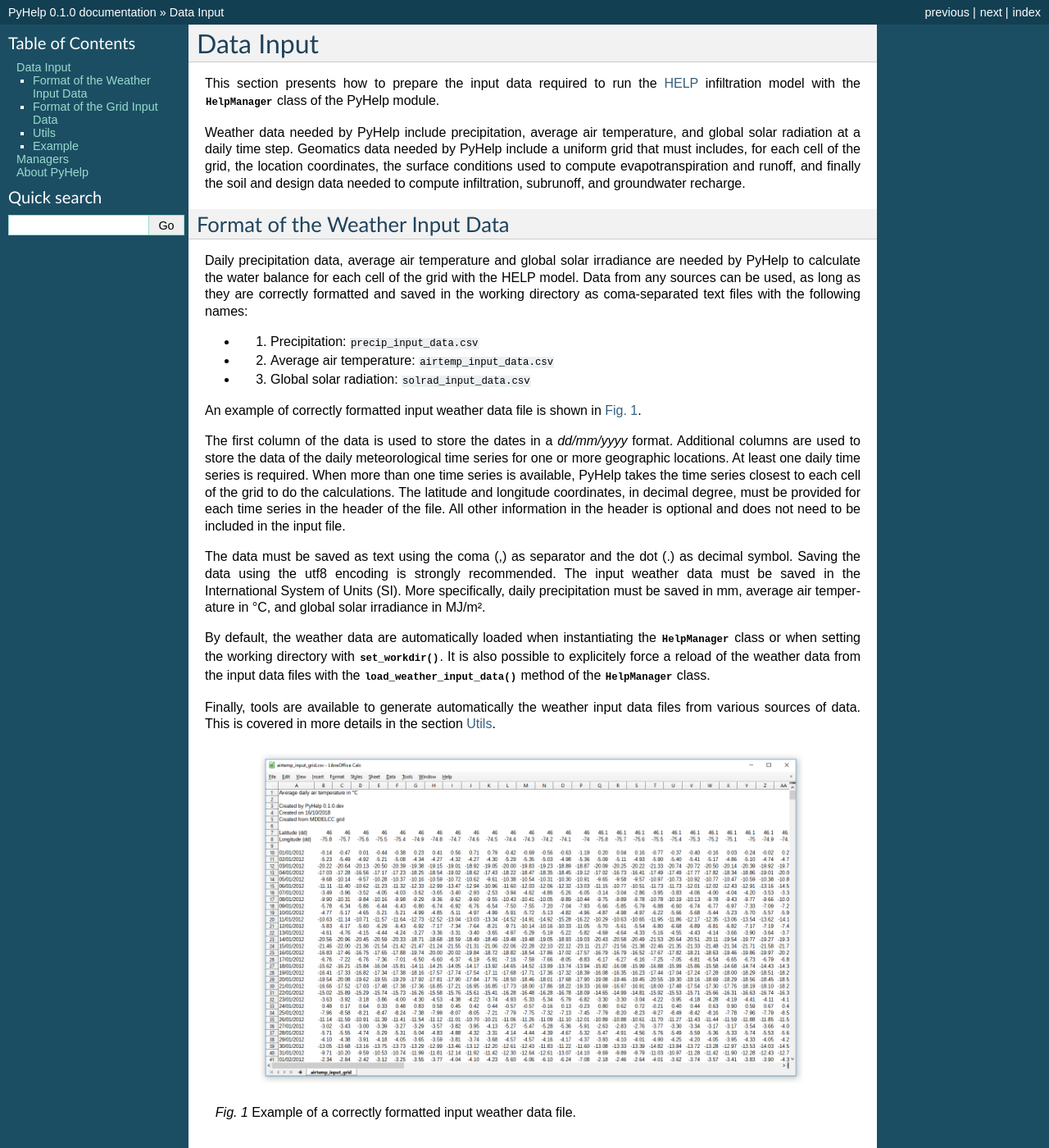
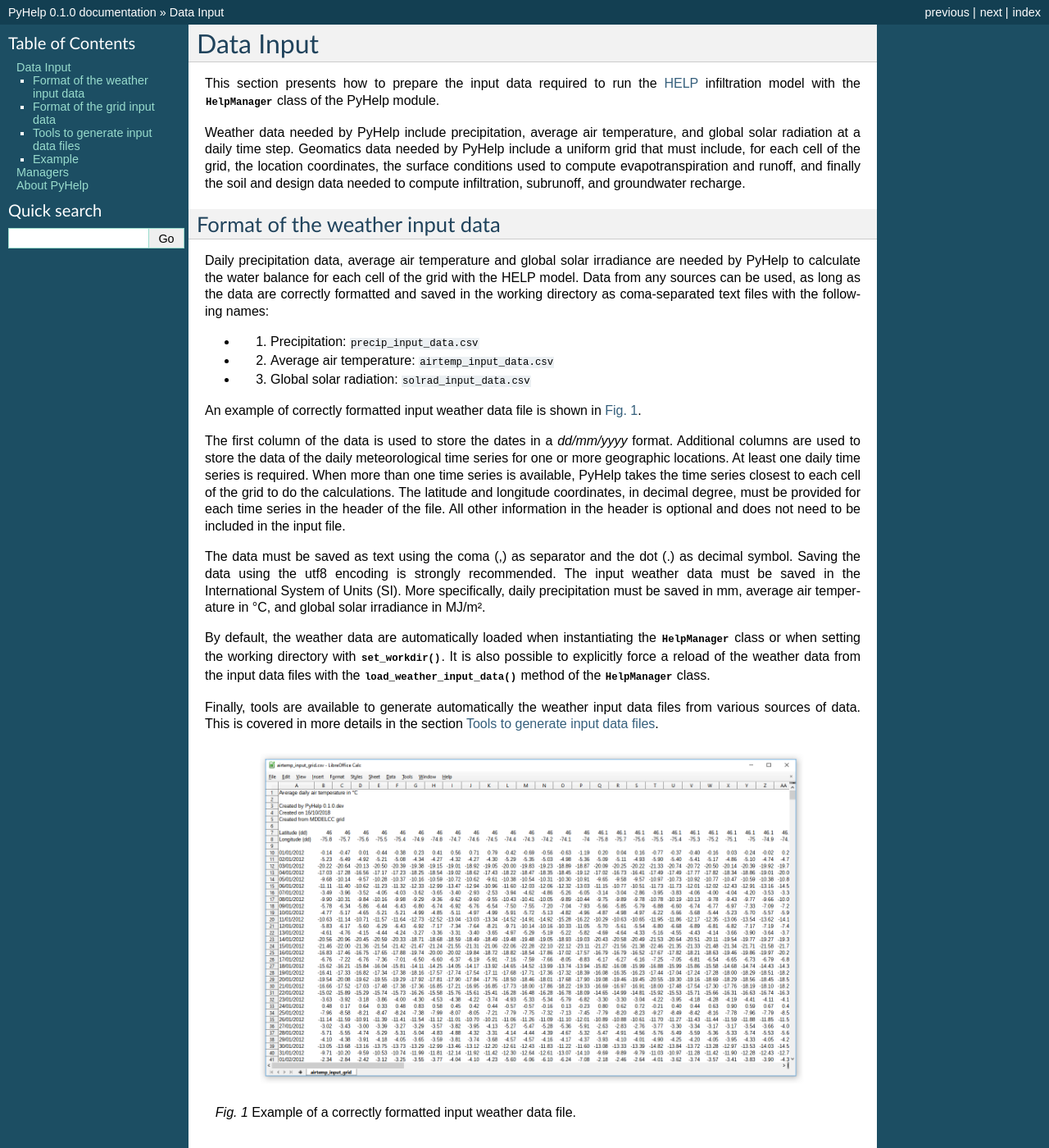
Before and after one commit to cgq-qgc/pyhelp, a Sphinx documentation site: the page built from docs/data.rst, in a window 1280 px wide and 1400 px high. Shown: the whole window at 82% size. Built offline with Sphinx 7.4.7, drawn with Linux system fonts in a browser that asks for light colours; formulas are drawn with MathJax 3; some of the changed text lies outside the part shown.

Commit message:
Minor corrections to text and example

```diff
--- a/docs/data.rst
+++ b/docs/data.rst
@@ -7,18 +7,18 @@
 
 Weather data needed by PyHelp include precipitation, average air temperature,
 and global solar radiation at a daily time step.
-Geomatics data needed by PyHelp include a uniform grid that must includes, for
+Geomatics data needed by PyHelp include a uniform grid that must include, for
 each cell of the grid, the location coordinates, the surface conditions used
 to compute evapotranspiration and runoff, and finally the soil and design data
 needed to compute infiltration, subrunoff, and groundwater recharge.
 
-Format of the Weather Input Data
+Format of the weather input data
 ---------------------------------
 
 Daily precipitation data, average air temperature and global solar irradiance
 are needed by PyHelp to calculate the water balance for each cell of the grid
 with the HELP model.
-Data from any sources can be used, as long as they are correctly formatted
+Data from any sources can be used, as long as the data are correctly formatted
 and saved in the working directory as coma-separated text files with the
 following names:
 
@@ -51,13 +51,13 @@
 By default, the weather data are automatically loaded when instantiating the
 :class:`~pyhelp.HelpManager` class or when setting the working directory
 with :meth:`~pyhelp.HelpManager.set_workdir`. It is also possible to
-explicitely force a reload of the weather data from the input data files
+explicitly force a reload of the weather data from the input data files
 with the :meth:`~pyhelp.HelpManager.load_weather_input_data` method of the
 :class:`~pyhelp.HelpManager` class.
 
 Finally, tools are available to generate automatically the weather input data
 files from various sources of data. This is covered in more details in the
-section `Utils`_.
+section `Tools to generate input data files`_.
 
 .. _weather_datafile_example:
 .. figure:: img/weather_input_data.*
@@ -69,13 +69,13 @@
     Example of a correctly formatted input weather data file.
 
 
-Format of the Grid Input Data
+Format of the grid input data
 ---------------------------------
 
 .. _sec_utils_data:
 
-Utils
----------------------------------
+Tools to generate input data files
+-----------------------------------
 
 Tools are available in PyHelp to generate automatically the weather input data
 files from various sources of data.
@@ -100,15 +100,18 @@
 Import and instantiate the :class:`~pyhelp.HelpManager` class ::
 
     >>> from pyhelp import HelpManager
-    >>> helpmngr = HelpManager("C:/path_to_pyhelp_project")
+    >>> helpm = HelpManager("C:/path_to_pyhelp_project")
 
 Generate precipitation and air temperature input files from the MDDELCC
 weather grid ::
 
-    >>> helpmngr.generate_weather_inputs_from_MDELCC_grid("C:/path_to_mddelcc_grid")
+    >>> helpm.generate_weather_inputs_from_MDELCC_grid("C:/path_to_mddelcc_grid")
 
 Generate global solar irradiance input file from CWEEDS files ::
 
-     >>> helpmngr.generate_weather_inputs_from_MDELCC_grid("C:/path_to_mddelcc_grid")
+     >>> cweed2_paths = "C:/path_to_cweed2_file"
+     >>> cweed3_paths = "C:/path_to_cweed3_file"
+     >>> helpm.generate_weather_inputs_from_CWEEDS(cweed2_paths, cweed3_paths)
+
 
 .. _HELP: https://www.epa.gov/land-research/hydrologic-evaluation-landfill-performance-help-model
```
Also changed, not shown: other parts of docs/data.rst (+1 -1 lines).
